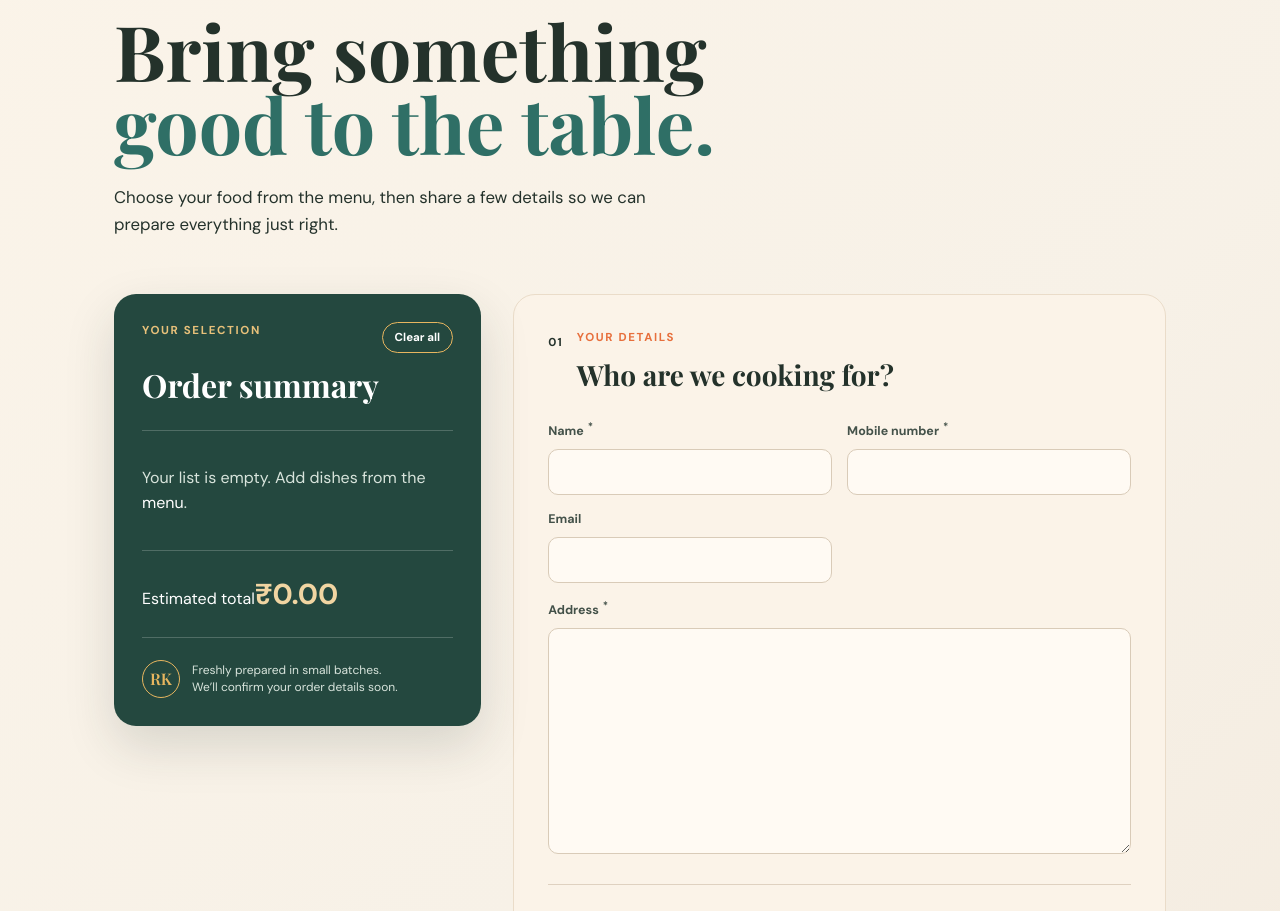
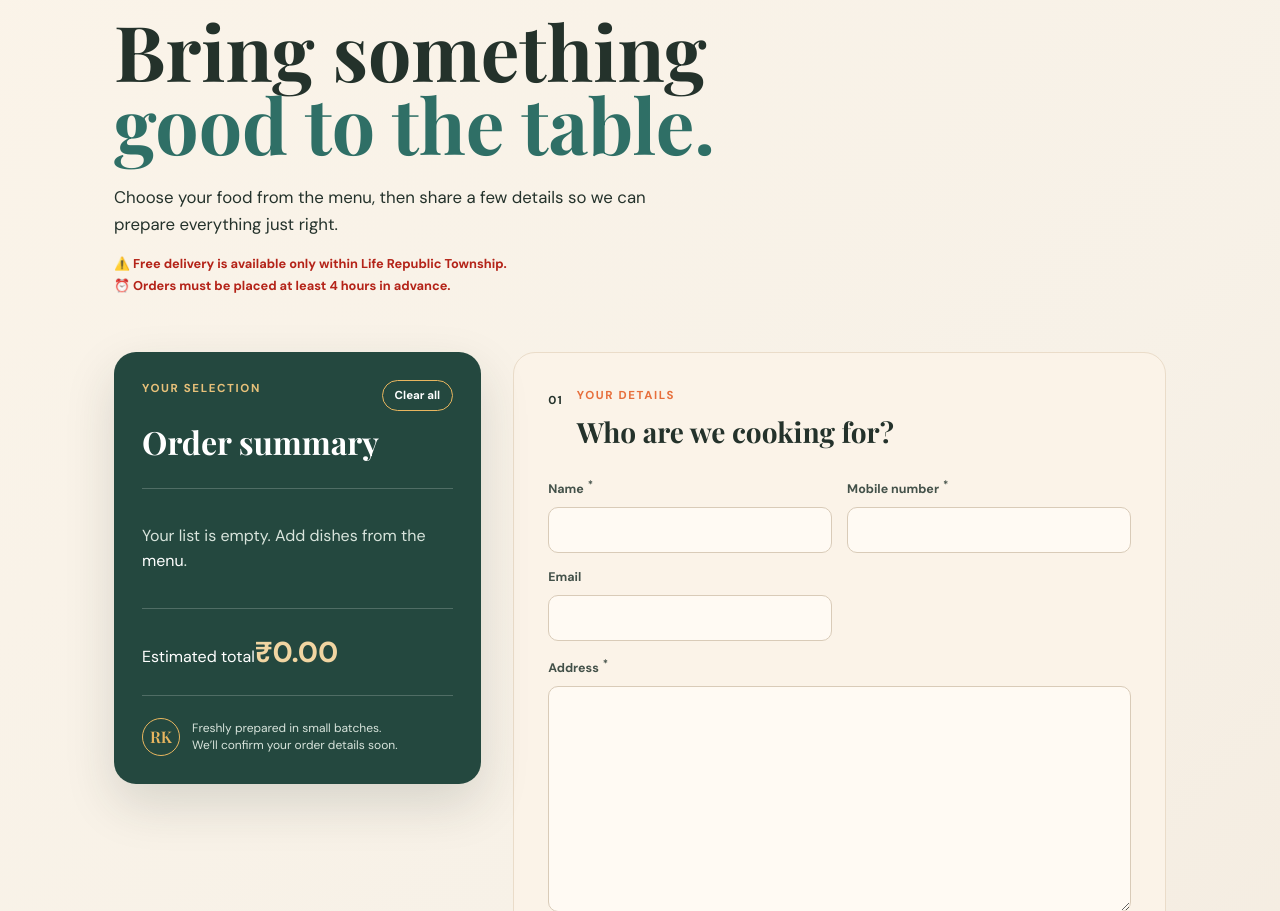
Before and after one commit to naveengoyal10/RakshaKitchen, a Django app: page /order/ in a window 1280 px wide. Shown: the part 217-1128 px from the top of the page. Run offline with Django 5.2, Linux system fonts and the light colour scheme; data comes from the database, SQL or seed files in the repository.

Commit message:
Add delivery and advance order notices

```diff
--- a/static/css/hero-step-one.css
+++ b/static/css/hero-step-one.css
@@ -65,6 +65,23 @@
   min-width: 190px;
 }
 
+.delivery-order-notice {
+  color: #b42318;
+  font-size: .8rem;
+  font-weight: 600;
+  line-height: 1.45;
+  margin-top: 18px;
+}
+
+.delivery-order-notice p {
+  margin: 4px 0;
+}
+
+.order-delivery-notice {
+  margin: 0 0 26px;
+  max-width: 720px;
+}
+
 .hero-step-one .button-whatsapp {
   background: #dce8d8;
   border: 1px solid #2f6f66;
@@ -105,6 +122,10 @@
   .hero-step-one .hero-art {
     margin-top: 20px;
     min-height: 360px;
+  }
+
+  .delivery-order-notice {
+    font-size: .78rem;
   }
 }
 
--- a/templates/order.html
+++ b/templates/order.html
@@ -4,6 +4,7 @@
 {% block content %}
 <section class="order-page">
   <div class="order-heading"><p class="eyebrow">A thoughtful order, made simple</p><h1>Bring something<br><em>good to the table.</em></h1><p>Choose your food from the menu, then share a few details so we can prepare everything just right.</p></div>
+  <div class="delivery-order-notice order-delivery-notice"><p>⚠️ <strong>Free delivery is available only within Life Republic Township.</strong></p><p>⏰ <strong>Orders must be placed at least 4 hours in advance.</strong></p></div>
   <div class="order-workspace">
     <aside class="order-summary"><div class="summary-top"><div><p class="eyebrow">Your selection</p><h2>Order summary</h2></div><button class="clear-list" type="button">Clear all</button></div><div class="basket-items"><p class="basket-empty">Your list is empty. Add dishes from the <a href="{% url 'kitchen:menu' %}">menu</a>.</p></div><div class="basket-total"><span>Estimated total</span><strong>₹<span>0</span></strong></div><div class="summary-note"><span>RK</span><p>Freshly prepared in small batches.<br>We’ll confirm your order details soon.</p></div></aside>
     <form class="premium-order-form" method="post" data-order-form>{% csrf_token %}
```
Also changed, not shown: templates/home.html (+1 -1 lines).
